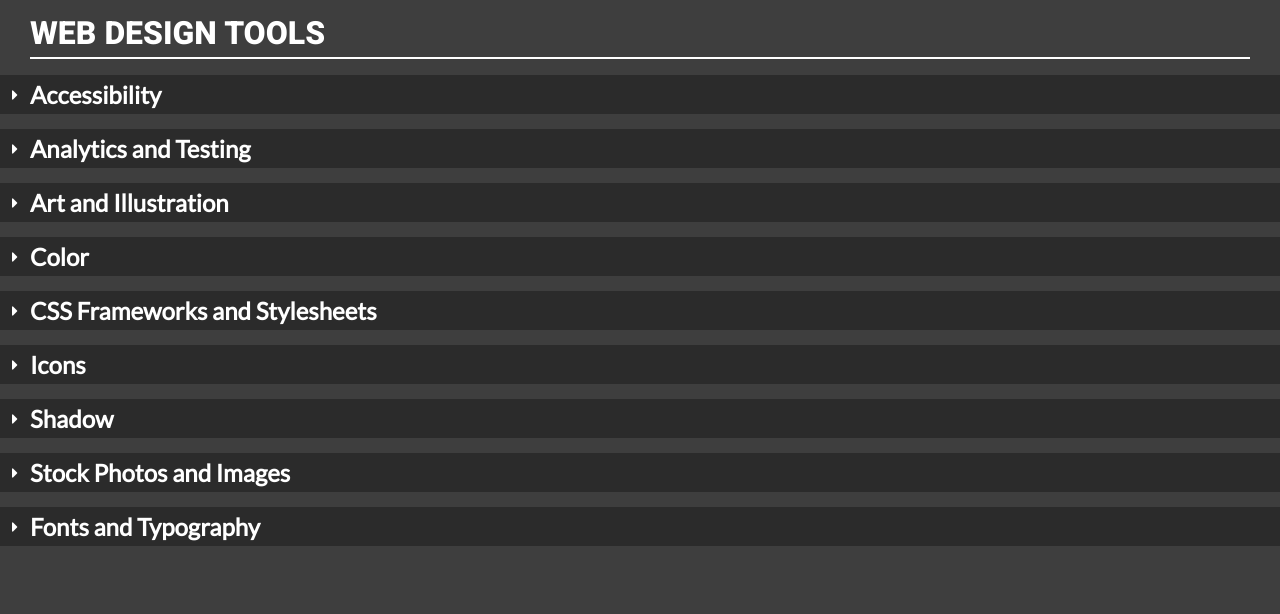
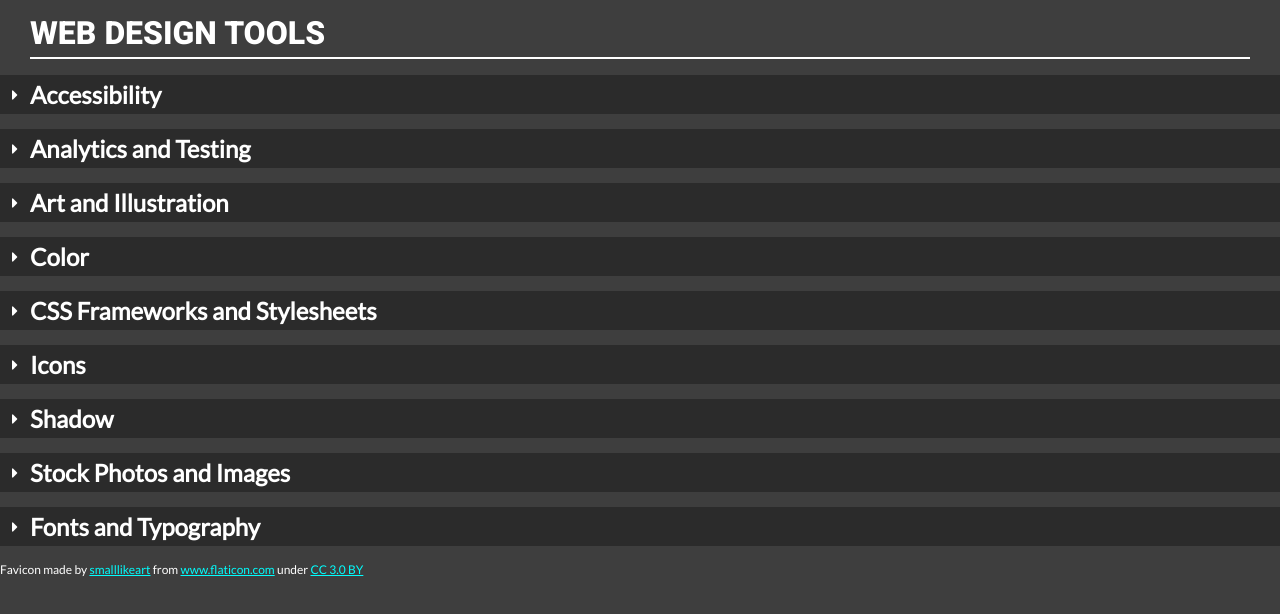
Before and after one commit to nspenner/design-tool-library, a plain HTML site: page index.html in a window 1280 px wide. Drawn offline with nearby package versions, Linux system fonts and the light colour scheme.

Commit message:
Add favicon support

```diff
--- a/index.html
+++ b/index.html
@@ -8,6 +8,12 @@
       content="A collection of useful external web design and development tools."
     />
     <meta http-equiv="X-UA-Compatible" content="ie=edge" />
+    <link rel="apple-touch-icon" sizes="180x180" href="/apple-touch-icon.png" />
+    <link rel="icon" type="image/png" sizes="32x32" href="/favicon-32x32.png" />
+    <link rel="icon" type="image/png" sizes="16x16" href="/favicon-16x16.png" />
+    <link rel="manifest" href="/site.webmanifest" />
+    <meta name="msapplication-TileColor" content="#ffc40d" />
+    <meta name="theme-color" content="#ffffff" />
     <title>Web Design Tools</title>
     <link
       href="https://fonts.googleapis.com/css?family=Lato|Heebo:800"
@@ -59,6 +65,27 @@
     </nav>
 
     <main></main>
+    <footer>
+      <div>
+        Favicon made by
+        <a
+          href="https://www.flaticon.com/authors/smalllikeart"
+          title="smalllikeart"
+          >smalllikeart</a
+        >
+        from
+        <a href="https://www.flaticon.com/" title="Flaticon"
+          >www.flaticon.com</a
+        >
+        under
+        <a
+          href="http://creativecommons.org/licenses/by/3.0/"
+          title="Creative Commons BY 3.0"
+          target="_blank"
+          >CC 3.0 BY</a
+        >
+      </div>
+    </footer>
   </body>
 </html>
 <script src="https://cdnjs.cloudflare.com/ajax/libs/vue/2.6.10/vue.min.js"></script>
--- a/style.css
+++ b/style.css
@@ -46,5 +46,9 @@ i {
 }
 
 a {
-  color: cyan;
+  color: #00ffff;
 }
+
+footer {
+  font-size: 0.75rem;
+}
```
Also changed, not shown: browserconfig.xml (added, +9 -0 lines), android-chrome-192x192.png (added), android-chrome-512x512.png (added), apple-touch-icon.png (added), favicon copy.png (added), favicon-16x16.png (added), favicon-32x32.png (added), favicon.ico (added), mstile-150x150.png (added), site.webmanifest (added).
